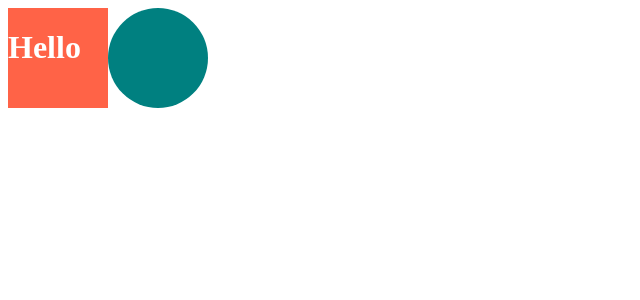
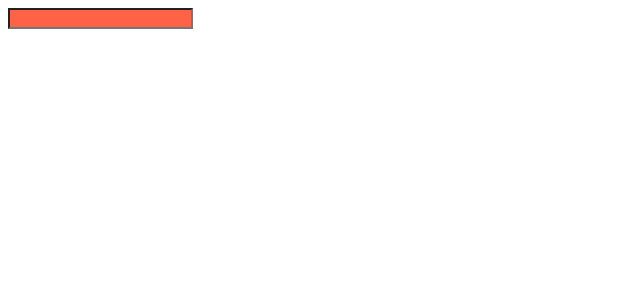
Before and after one commit to daeyeub/react-masterclasses, a React (Create React App) app: page / in a window 1280 px wide. Shown: the top 300 px of the page, without its empty margins (0-640 px from the left). Built offline with nearby package versions, Linux system fonts and the light colour scheme.

Commit message:
Update App.js

```diff
--- a/src/App.js
+++ b/src/App.js
@@ -4,25 +4,14 @@ const Father = styled.div`
   display: flex;
 `;
 
-const Box = styled.div`
-  background-color: ${(props) => props.bgColor};
-  width: 100px;
-  height: 100px;
+const Input = styled.input.attrs({ required: true })`
+  background-color: tomato;
 `;
 
-const Text = styled.h1`
-  color: white;
-`;
-const Circle = styled(Box)`
-  border-radius: 50%;
-`;
 function App() {
   return (
     <Father>
-      <Box bgColor={"tomato"}>
-        <Text>Hello</Text>
-      </Box>
-      <Circle bgColor={"teal"} />
+      <Input />
     </Father>
   );
 }
```
